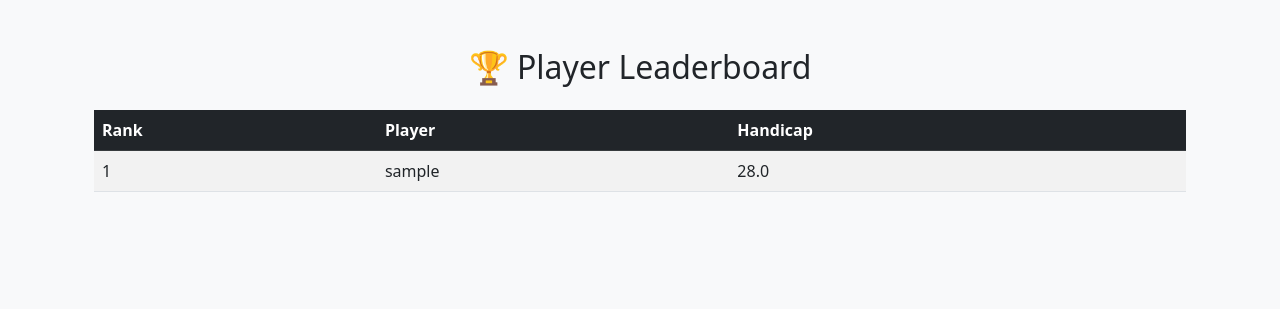
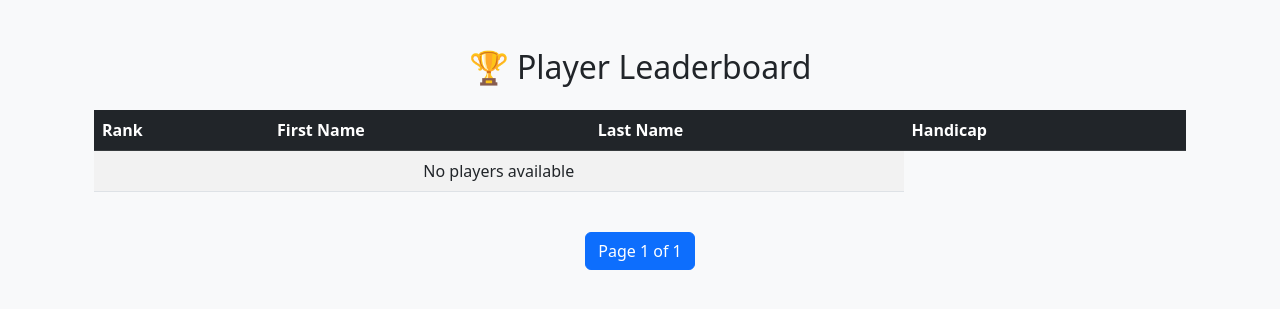
Before and after one commit to jerrytope/goft-hadicap, a Django app: page /leaderboard/ in a window 1280 px wide. Shown: the part 56-365 px from the top of the page. Run offline with Django 5.2, Linux system fonts and the light colour scheme; the visitor is signed in with stand-in values (Sample User, id 1); data comes from the database, SQL or seed files in the repository.

Commit message:
laearderboard page

```diff
--- a/accounts/templates/accounts/leaderboard.html
+++ b/accounts/templates/accounts/leaderboard.html
@@ -9,16 +9,18 @@
             <thead class="table-dark">
                 <tr>
                     <th>Rank</th>
-                    <th>Player</th>
+                    <th>First Name</th>
+                    <th>Last Name</th>
                     <th>Handicap</th>
                 </tr>
             </thead>
             <tbody>
-                {% for player in top_players %}
+                {% for player in page_obj %}
                 <tr>
-                    <td>{{ forloop.counter }}</td>
-                    <td>{{ player.username }}</td>
-                    <td>{{ player.handicap.value }}</td>  <!-- FIXED -->
+                    <td>{{ forloop.counter0|add:page_obj.start_index }}</td>  <!-- Adjust Rank -->
+                    <td>{{ player.first_name }}</td>
+                    <td>{{ player.last_name }}</td>
+                    <td>{{ player.handicap.value }}</td>
                 </tr>
                 {% empty %}
                 <tr>
@@ -28,5 +30,32 @@
             </tbody>
         </table>
     </div>
+
+    <!-- ✅ Pagination Controls -->
+    <nav aria-label="Page navigation">
+        <ul class="pagination justify-content-center mt-4">
+            {% if page_obj.has_previous %}
+                <li class="page-item">
+                    <a class="page-link" href="?page=1">« First</a>
+                </li>
+                <li class="page-item">
+                    <a class="page-link" href="?page={{ page_obj.previous_page_number }}">‹ Prev</a>
+                </li>
+            {% endif %}
+
+            <li class="page-item active">
+                <span class="page-link">Page {{ page_obj.number }} of {{ page_obj.paginator.num_pages }}</span>
+            </li>
+
+            {% if page_obj.has_next %}
+                <li class="page-item">
+                    <a class="page-link" href="?page={{ page_obj.next_page_number }}">Next ›</a>
+                </li>
+                <li class="page-item">
+                    <a class="page-link" href="?page={{ page_obj.paginator.num_pages }}">Last »</a>
+                </li>
+            {% endif %}
+        </ul>
+    </nav>
 </div>
 {% endblock %}
--- a/accounts/views.py
+++ b/accounts/views.py
@@ -124,10 +124,27 @@
 
 
 # ✅ Leaderboard View
+# def leaderboard(request):
+#     # top_players = CustomUser.objects.order_by('handicap__value')[:10]  # ✅ Fix sorting issue
+#     top_players = CustomUser.objects.filter(handicap__value__isnull=False).order_by('handicap__value')[:10]
+#     return render(request, 'accounts/leaderboard.html', {'top_players': top_players})
+
+
+from django.core.paginator import Paginator
+from django.shortcuts import render
+from .models import CustomUser  # Import your user model
+
 def leaderboard(request):
-    # top_players = CustomUser.objects.order_by('handicap__value')[:10]  # ✅ Fix sorting issue
-    top_players = CustomUser.objects.filter(handicap__value__isnull=False).order_by('handicap__value')[:10]
-    return render(request, 'accounts/leaderboard.html', {'top_players': top_players})
+    all_players = CustomUser.objects.filter(handicap__value__isnull=False).order_by('handicap__value')
+
+    # Set pagination (20 players per page)
+    paginator = Paginator(all_players, 20)
+    page_number = request.GET.get('page')  # Get page number from URL
+    page_obj = paginator.get_page(page_number)  # Get the page
+
+    return render(request, 'accounts/leaderboard.html', {'page_obj': page_obj})
+
+
 
 
 # ✅ Handicap Calculation
```
Also changed, not shown: golfhandicap/settings.py (+21 -18 lines), 1 other file.
